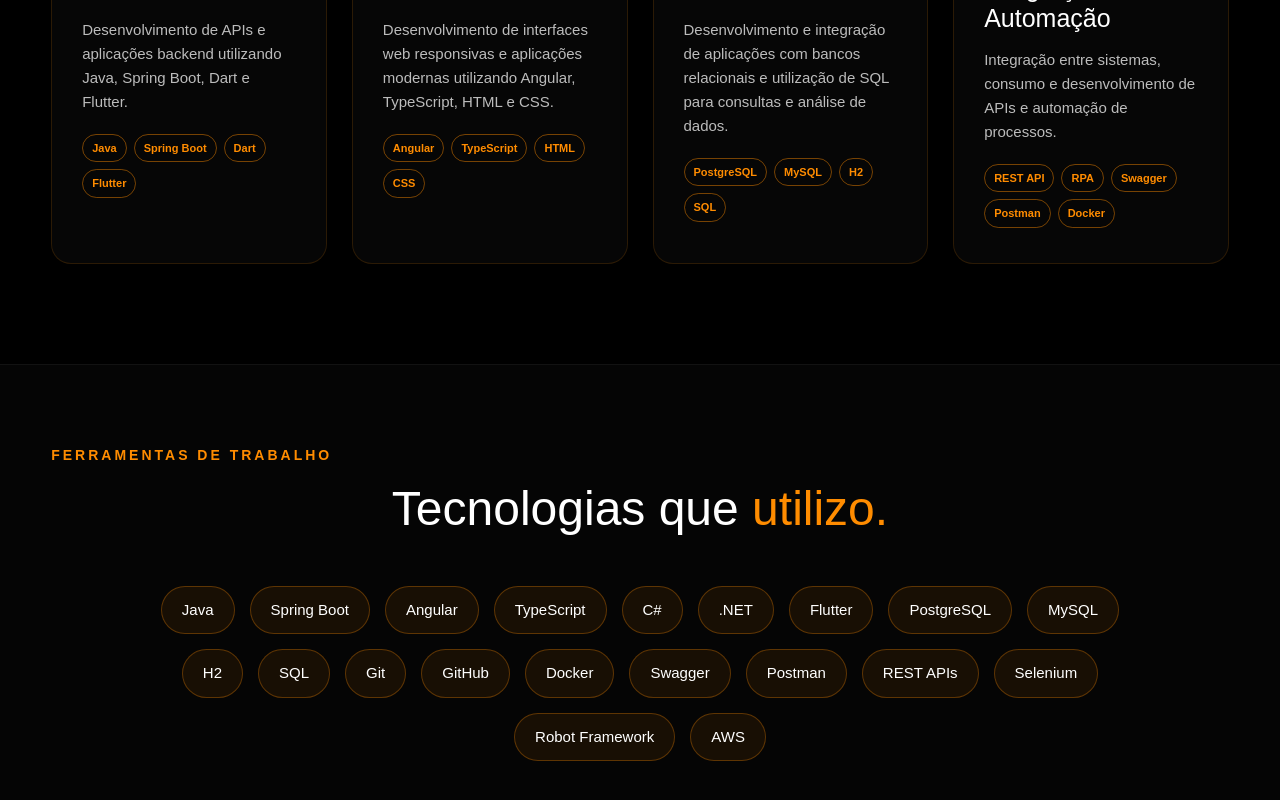
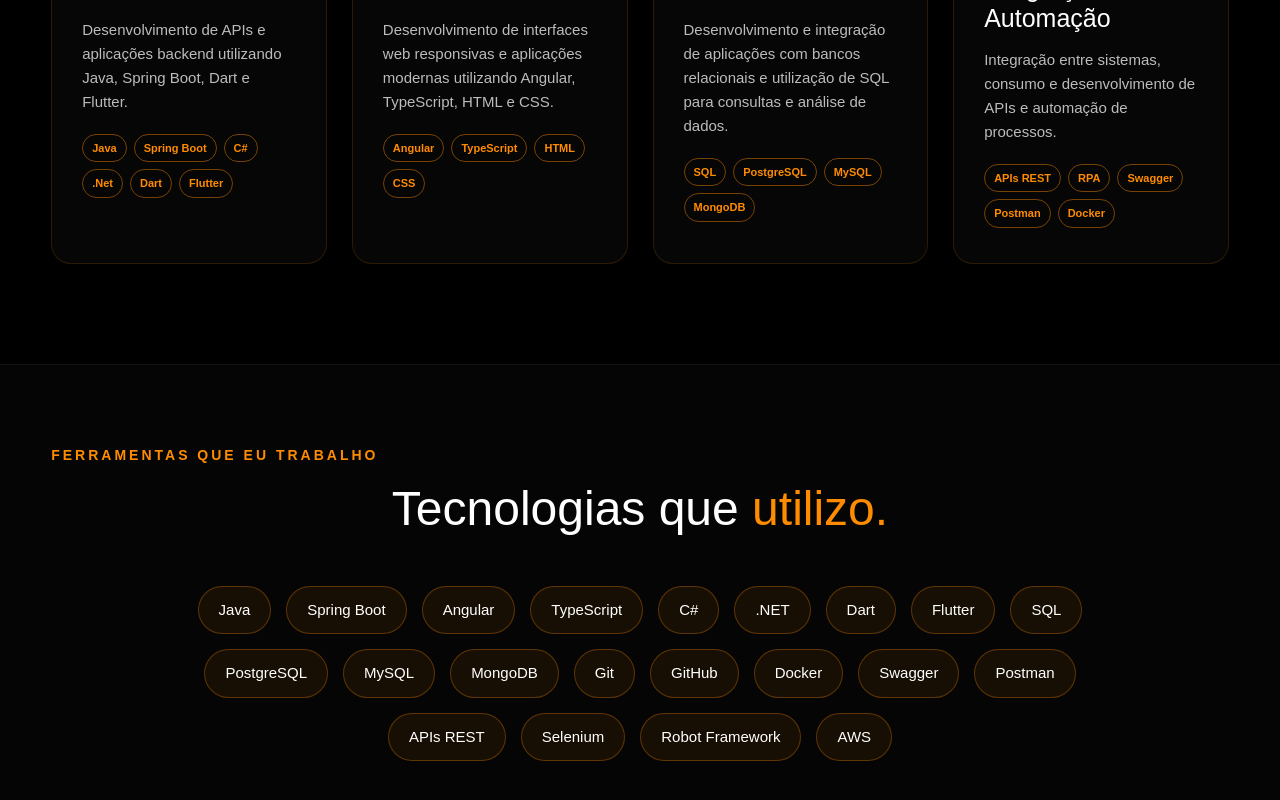
Before and after one commit to AlexCarvalhovisk/Portfolio_Alex, an Angular app: page / in a window 1280 px wide. Shown: the part 1380-2180 px from the top of the page. Built offline with nearby package versions, Linux system fonts and the light colour scheme.

Commit message:
Ajustes de informações no sobre.

```diff
--- a/src/app/site-alex/site-alex.component.html
+++ b/src/app/site-alex/site-alex.component.html
@@ -138,7 +138,7 @@
             aplicações, APIs e integrações de sistemas. Possuo
             experiência com Java, Spring Boot, Angular, SQL e
             PostgreSQL, além de atuação com análise de requisitos,
-            automação de processos e soluções para sistemas corporativos.
+            automação de processos, métodos ágeis e soluções para sistemas corporativos.
           </p>
 
           <!-- BOTÃO DE CONTATO -->
@@ -187,6 +187,8 @@
           <div class="tecnologias">
             <span>Java</span>
             <span>Spring Boot</span>
+            <span>C#</span>
+            <span>.Net</span>
             <span>Dart</span>
             <span>Flutter</span>
           </div>
@@ -223,10 +225,10 @@
             para consultas e análise de dados.
           </p>
           <div class="tecnologias">
+            <span>SQL</span>
             <span>PostgreSQL</span>
             <span>MySQL</span>
-            <span>H2</span>
-            <span>SQL</span>
+            <span>MongoDB</span>
           </div>
         </article>
 
@@ -242,7 +244,7 @@
             de APIs e automação de processos.
           </p>
           <div class="tecnologias">
-            <span>REST API</span>
+            <span>APIs REST</span>
             <span>RPA</span>
             <span>Swagger</span>
             <span>Postman</span>
@@ -259,7 +261,7 @@
   <section class="tecnologias-section">
     <div class="interface">
       <span class="sobre-titulo">
-        FERRAMENTAS DE TRABALHO
+        FERRAMENTAS QUE EU TRABALHO
       </span>
       <h2 class="titulo">
         Tecnologias que
@@ -274,12 +276,14 @@
         <span>TypeScript</span>
         <span>C#</span>
         <span>.NET</span>
+        <span>Dart</span>
         <span>Flutter</span>
 
+        <span>SQL</span>
         <span>PostgreSQL</span>
         <span>MySQL</span>
-        <span>H2</span>
-        <span>SQL</span>
+        <span>MongoDB</span>
+
 
         <span>Git</span>
         <span>GitHub</span>
@@ -288,7 +292,7 @@
 
         <span>Swagger</span>
         <span>Postman</span>
-        <span>REST APIs</span>
+        <span>APIs REST</span>
 
         <span>Selenium</span>
         <span>Robot Framework</span>
@@ -331,7 +335,7 @@
             </p>
             <div class="projeto-tags">
 
-              <span>API REST</span>
+              <span>APIs REST</span>
               <span>Java</span>
               <span>Backend</span>
 
@@ -358,7 +362,7 @@
               de cartões de visita digitais.
             </p>
             <div class="projeto-tags">
-              <span>API REST</span>
+              <span>APIs REST</span>
               <span>Java</span>
               <span>Backend</span>
             </div>
@@ -386,7 +390,7 @@
             </p>
             <div class="projeto-tags">
 
-              <span>API REST</span>
+              <span>APIs REST</span>
               <span>Java</span>
               <span>Backend</span>
 
@@ -450,23 +454,15 @@
 
           <p>
             Sou graduado em Análise e Desenvolvimento de Sistemas
-            pelo Instituto Federal do Rio Grande do Sul (IFRS).
+            pelo Instituto Federal de Educação, Ciência e Tecnologia do Rio Grande do Sul (IFRS), Campus Restinga.
           </p>
 
-
           <p>
-            Tenho experiência e conhecimentos em desenvolvimento
-            de software, APIs, integração de sistemas, bancos de
-            dados e modernização de aplicações.
-          </p>
-
-
-          <p>
-            Minha principal atuação está voltada ao desenvolvimento
-            backend com Java e Spring Boot, além de conhecimentos
-            em TypeScript, Angular, SQL, PostgreSQL, Docker, Análise de requisitos,
-            Scrum, Swagger, testes automatizados, IA com experiência em APIs RestFull e
-            soluções em nuvem.
+            Minha principal atuação está voltada ao desenvolvimento backend com as ferramentas mais modernas do mercado,
+            com foco na construção de APIs REST, implementação de regras de negócio, integração entre
+            sistemas e desenvolvimento de soluções para ambientes corporativos. Busco escrever código organizado,
+            escalável e de fácil manutenção, utilizando boas práticas de desenvolvimento e ferramentas modernas para
+            aumentar a produtividade e a qualidade das entregas.
           </p>
 
 
```
